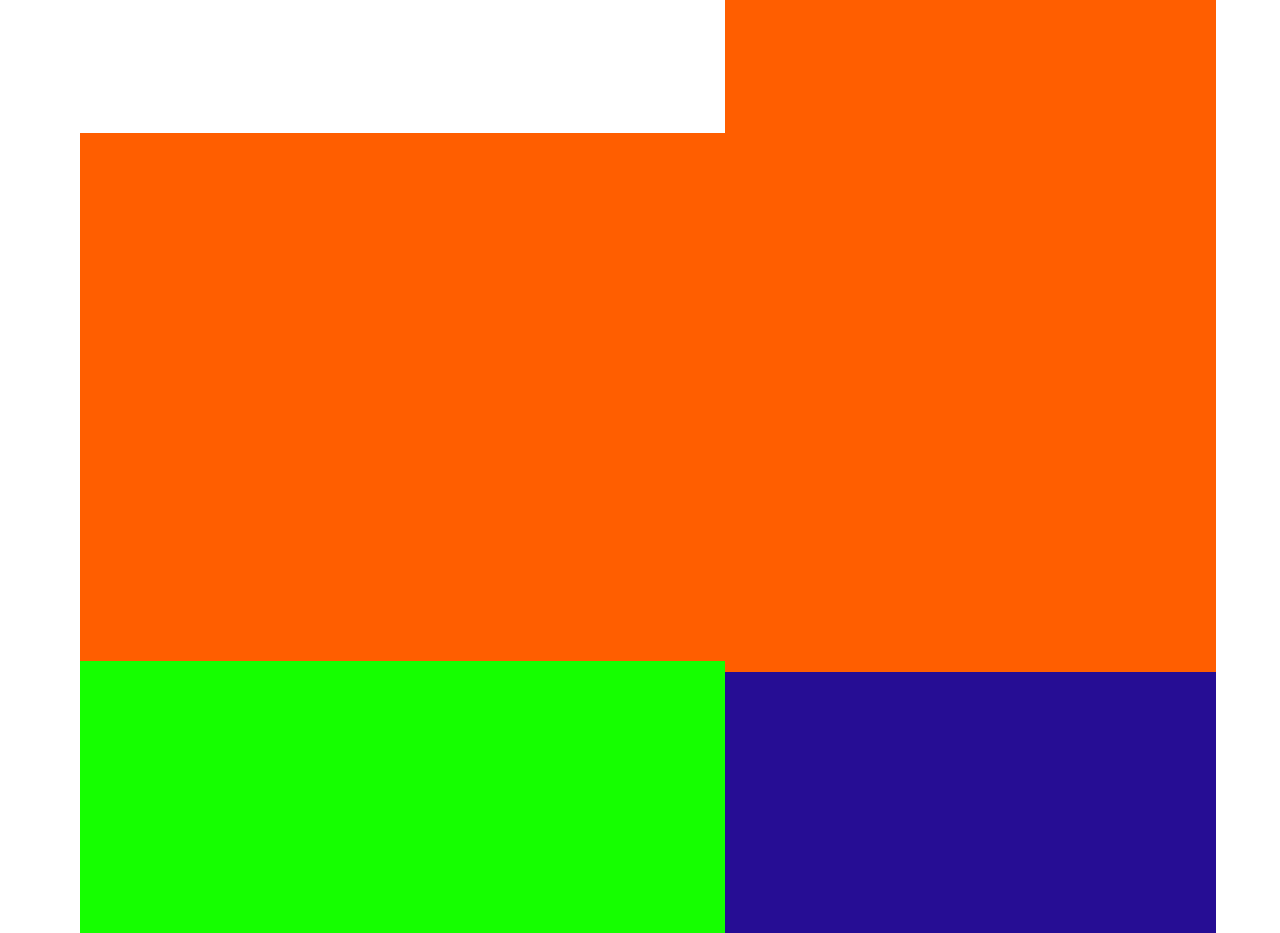
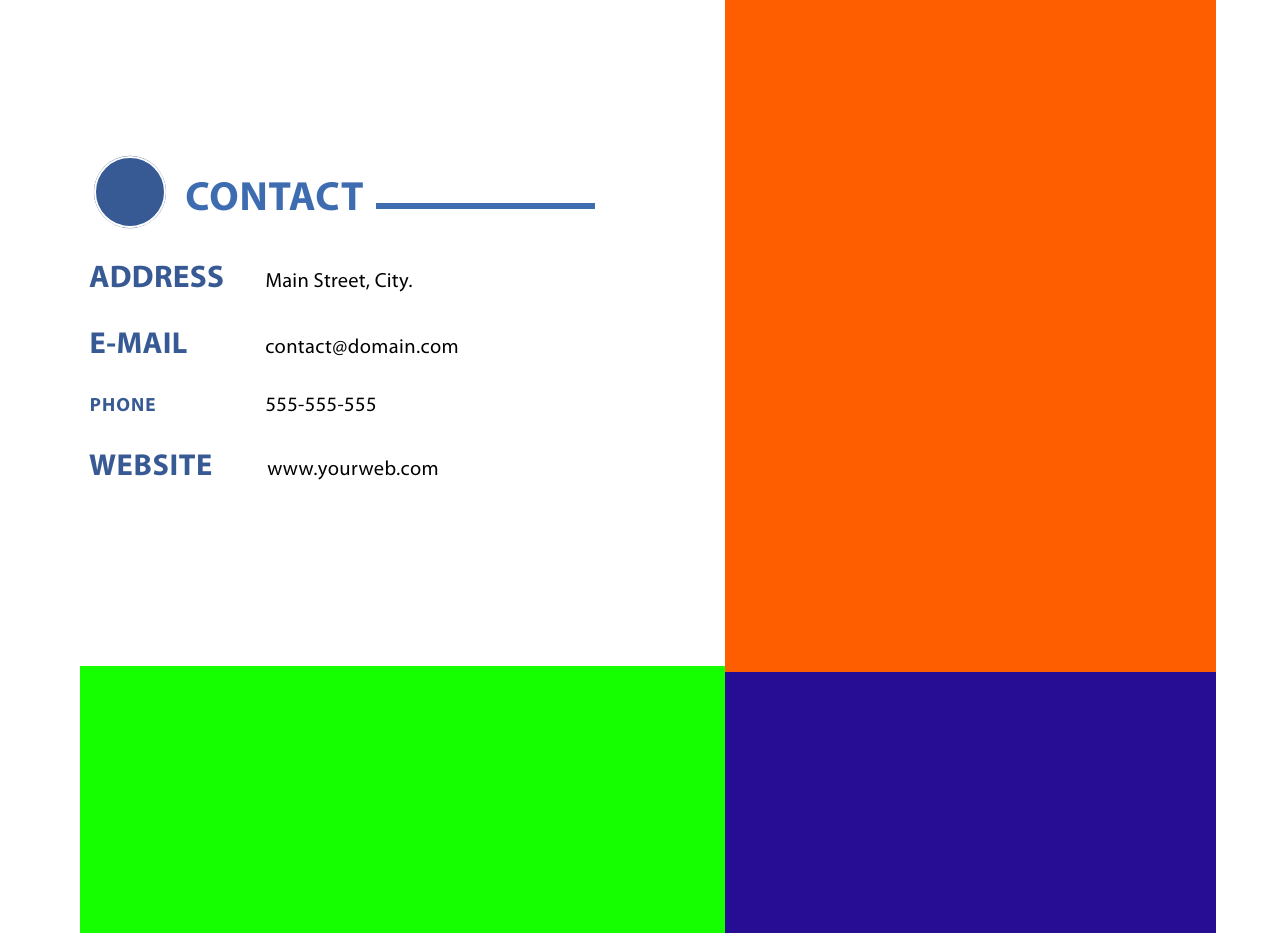
Before and after one commit to EvgeniyChuprov/CV, a website built with webpack: page src/index.pug in a window 1280 px wide. Shown: the part 1300-2233 px from the top of the page. Built offline with nearby package versions, Linux system fonts and the light colour scheme.

Commit message:
add contact

```diff
--- /dev/null
+++ b/src/contact/contact.pug
@@ -0,0 +1,27 @@
+mixin contact (header, text)
+    .contact
+        .contact__header
+            .contact__header-ring
+            h2(class='contact__header-header')= header
+            .contact__header-line
+        table.contact__table
+            tr
+                td.contact__table-headline
+                    h4(class="contact__headline-addres contact__headline-color") ADDRESS
+                td.contact__table-text
+                    p(class="contact__text-addres contact__text-color") Main Street, City.
+            tr
+                td.contact__table-headline
+                    h4(class="contact__headline-mail contact__headline-color") E-MAIL
+                td.contact__table-text
+                    p(class="contact__text-mail contact__text-color") contact@domain.com
+            tr
+                td.contact__table-headline
+                    h4(class="contact__headline-phone contact__headline-color") PHONE
+                td.contact__table-text
+                    p(class="contact__text-phone  contact__text-color") 555-555-555
+            tr
+                td.contact__table-headline
+                    h4(class="contact__headline-web contact__headline-color") WEBSITE
+                td.contact__table-text
+                    p(class="contact__text-web contact__text-color") www.yourweb.com
--- /dev/null
+++ b/src/contact/contact.scss
@@ -0,0 +1,93 @@
+.contact{
+    margin-top: 0.8%;
+  }
+  .contact__header {
+      display: flex;
+  }
+  .contact__header-header{
+    text-transform: uppercase;
+    font-family: 'MyriadProBold';
+    color: #3d6cb0;
+    letter-spacing:0.06vw;
+    font-size: 3.2vw;
+    margin-right: 1.8%;
+    margin-left: 3%;
+    padding-top: 6.5%;
+
+  }
+  .contact__header-line {
+    height: .4vw;
+    width: 34%;
+    display: flex;
+    background: #3d6cb0;
+    margin-top: 10.1%;
+    position: relative;
+  }
+
+  .contact__header-ring {
+    @include ring(5.3vw, 0.2vw, 0.01vw,#385a94, #ffffff);
+    margin-top: 2.7%;
+    margin-left: 2.2%;
+  }
+
+
+  .contact__table-headline, .contact__table-text {
+     margin: 0;
+     padding: 0;
+  }
+  .contact__headline-color{
+    font-family: 'MyriadProBold';
+    color: #385a94;
+    letter-spacing:0.08vw;
+    font-size: 1.5vw;
+    font-weight: bold;
+    text-align: left;
+  }
+  .contact__text-color{
+    font-family: 'MyriadPro';
+    font-size: 1.6vw;
+    text-align: center;
+
+  }
+  .contact__headline-addres{
+    letter-spacing:0.02vw;
+    font-size: 1.96rem;
+     padding-top:2.85vw;
+     padding-left: .7vw;
+  }
+  .contact__text-addres{
+    padding-top:.97vw;
+    margin-left: -0.4vw;
+    letter-spacing:0.02vw;
+  }
+  .contact__headline-mail{
+    font-size: 1.9rem;
+    letter-spacing:0.03vw;
+     padding-top:2.8vw;
+     padding-left: .75vw;
+  }
+  .contact__text-mail{
+    padding-top:2.35vw;
+    margin-left: 3.2vw;
+    letter-spacing:0.03vw;
+  }
+  .contact__headline-phone{
+    padding-top:2.8vw;
+     padding-left: .77vw;
+  }
+  .contact__text-phone{
+    padding-top:2.35vw;
+    margin-left: -3.2vw;
+    letter-spacing:0.03vw;
+  }
+  .contact__headline-web{
+    font-size: 1.9rem;
+    letter-spacing:0.05vw;
+    margin-top:2.86vw;
+    padding-left: .7vw;
+  }
+  .contact__text-web{
+    padding-top:2.3vw;
+    margin-left: 1.8vw;
+    letter-spacing:0.03vw;
+  }
--- a/src/index.pug
+++ b/src/index.pug
@@ -2,6 +2,7 @@ extends template/template
 
 include logo/logo
 include profile/profile
+include contact/contact
 
 block content
     .content
@@ -11,6 +12,7 @@ block content
             .profile.width
                 +profile('profile')
             .contact.width
+                +contact('contact')
             .skills.width
         .content__right
             .education.width
--- a/src/style.scss
+++ b/src/style.scss
@@ -11,6 +11,7 @@
 @import 'fonts/fonts.scss';
 @import 'logo/logo.scss';
 @import 'profile/profile.scss';
+@import 'contact/contact.scss';
 
 
 .content{
@@ -51,7 +52,6 @@
     height: 36rem;
  }
  .contact{
-    background: rgb(255, 94, 0);
     height: 33rem;
  }
  .skills{
```
